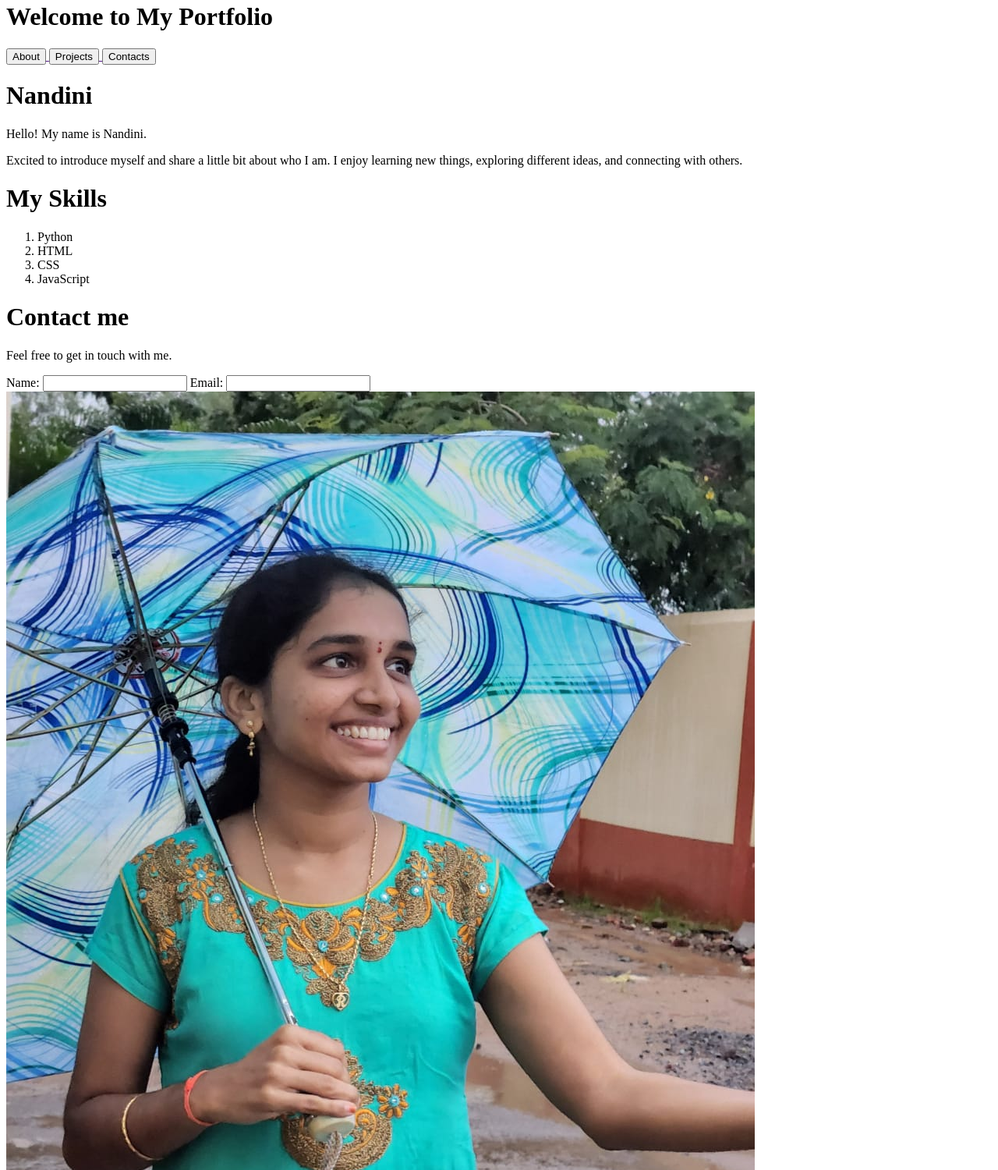
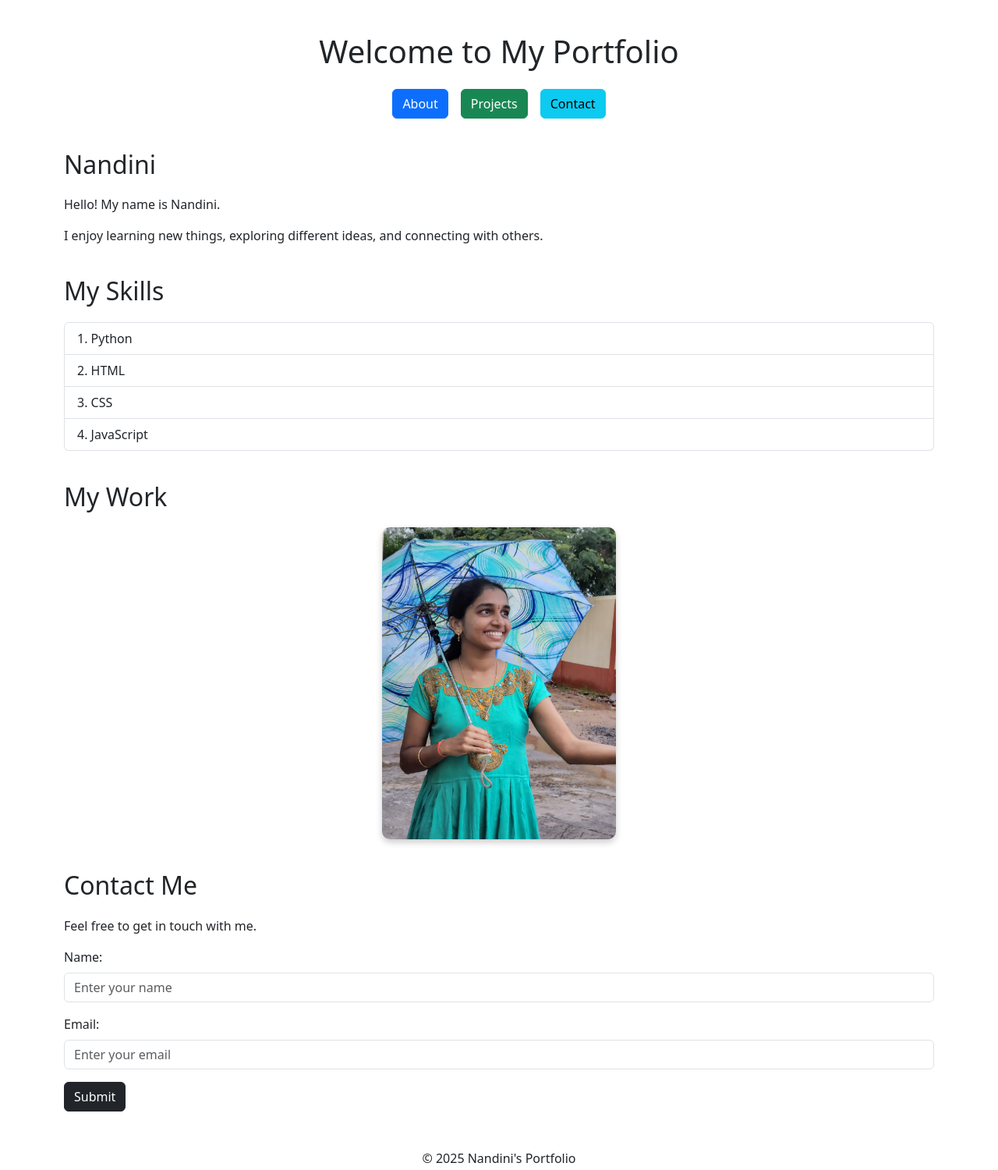
Before and after one commit to nandini67776/first-website-1, a plain HTML site: page index.html in a window 1280 px wide. Shown: the part 18-1518 px from the top of the page at 78% size. Drawn offline with nearby package versions, Linux system fonts and the light colour scheme.

Commit message:
Add files via upload

```diff
--- a/index.html
+++ b/index.html
@@ -1,49 +1,96 @@
 <!DOCTYPE html>
 <html lang="en">
 <head>
-  <meta charset="UTF-8">
-  <meta name="viewport" content="width=device-width, initial-scale=1.0">
-  <title>Text Formatting</title>
+  <meta charset="UTF-8" />
+  <meta name="viewport" content="width=device-width, initial-scale=1.0"/>
+  <title>Nandini Portfolio</title>
+  <!-- Bootstrap CDN -->
+  <link
+    href="https://cdn.jsdelivr.net/npm/bootstrap@5.3.0/dist/css/bootstrap.min.css"
+    rel="stylesheet"
+  >
+  <style>
+    body {
+      padding-top: 60px;
+    }
+    .portfolio-image {
+      max-width: 100%;
+      height: auto;
+      border-radius: 10px;
+      box-shadow: 0 4px 8px rgba(0,0,0,0.2);
+    }
+    .section-title {
+      margin-top: 40px;
+      margin-bottom: 20px;
+    }
+    .form-control {
+      margin-bottom: 15px;
+    }
+  </style>
 </head>
 <body>
-  <h1>Welcome to My Portfolio</h1>
 
-  <a href="">
-    <button>About</button>
-  </a>
-  <a href="">
-    <button>Projects</button>
-  </a>
-  <a href="">
-    <button>Contacts</button>
-  </a>
+  <div class="container">
+    <!-- Header -->
+    <h1 class="text-center">Welcome to My Portfolio</h1>
 
-  <h1>Nandini</h1>
-  <p>Hello! My name is Nandini.</p>
-  <p>Excited to introduce myself and share a little bit about who I am. I enjoy learning new things, exploring different ideas, and connecting with others.</p>
+    <!-- Navigation Buttons -->
+    <div class="d-flex justify-content-center gap-3 my-4">
+      <a href="#about" class="btn btn-primary">About</a>
+      <a href="#projects" class="btn btn-success">Projects</a>
+      <a href="#contact" class="btn btn-info">Contact</a>
+    </div>
 
-  <h1>My Skills</h1>
-  <ol>
-    <li>Python</li>
-    <li>HTML</li>
-    <li>CSS</li>
-    <li>JavaScript</li>
-  </ol>
+    <!-- About Section -->
+    <section id="about">
+      <h2 class="section-title">Nandini</h2>
+      <p>Hello! My name is Nandini.</p>
+      <p>I enjoy learning new things, exploring different ideas, and connecting with others.</p>
+    </section>
 
-  <h1>Contact me</h1>
-  <p>Feel free to get in touch with me.</p>
+    <!-- Skills Section -->
+    <section id="skills">
+      <h2 class="section-title">My Skills</h2>
+      <ol class="list-group list-group-numbered">
+        <li class="list-group-item">Python</li>
+        <li class="list-group-item">HTML</li>
+        <li class="list-group-item">CSS</li>
+        <li class="list-group-item">JavaScript</li>
+      </ol>
+    </section>
 
-  <form action="">
-    <label for="name">Name:</label>
-    <input type="text" id="name" name="name">
+    <!-- Projects Image -->
+    <section id="projects">
+      <h2 class="section-title">My Work</h2>
+      <img src="Nandu.jpg" alt="Nandini's Image" class="portfolio-image img-fluid mx-auto d-block mb-4" style="max-width: 300px;">
 
-    <label for="email">Email:</label>
-    <input type="email" id="email" name="email">
-  </form>
+    </section>
 
+    <!-- Contact Form -->
+    <section id="contact">
+      <h2 class="section-title">Contact Me</h2>
+      <p>Feel free to get in touch with me.</p>
+      <form>
+        <div class="mb-3">
+          <label for="name" class="form-label">Name:</label>
+          <input type="text" id="name" name="name" class="form-control" placeholder="Enter your name">
+        </div>
 
+        <div class="mb-3">
+          <label for="email" class="form-label">Email:</label>
+          <input type="email" id="email" name="email" class="form-control" placeholder="Enter your email">
+        </div>
 
-  <img src="Nandu.jpg" alt="Rain Image">
+        <button type="submit" class="btn btn-dark">Submit</button>
+      </form>
+    </section>
 
+    <footer class="text-center mt-5">
+      <p>&copy; 2025 Nandini's Portfolio</p>
+    </footer>
+  </div>
+
+  <!-- Bootstrap JS Bundle -->
+  <script src="https://cdn.jsdelivr.net/npm/bootstrap@5.3.0/dist/js/bootstrap.bundle.min.js"></script>
 </body>
 </html>
```
